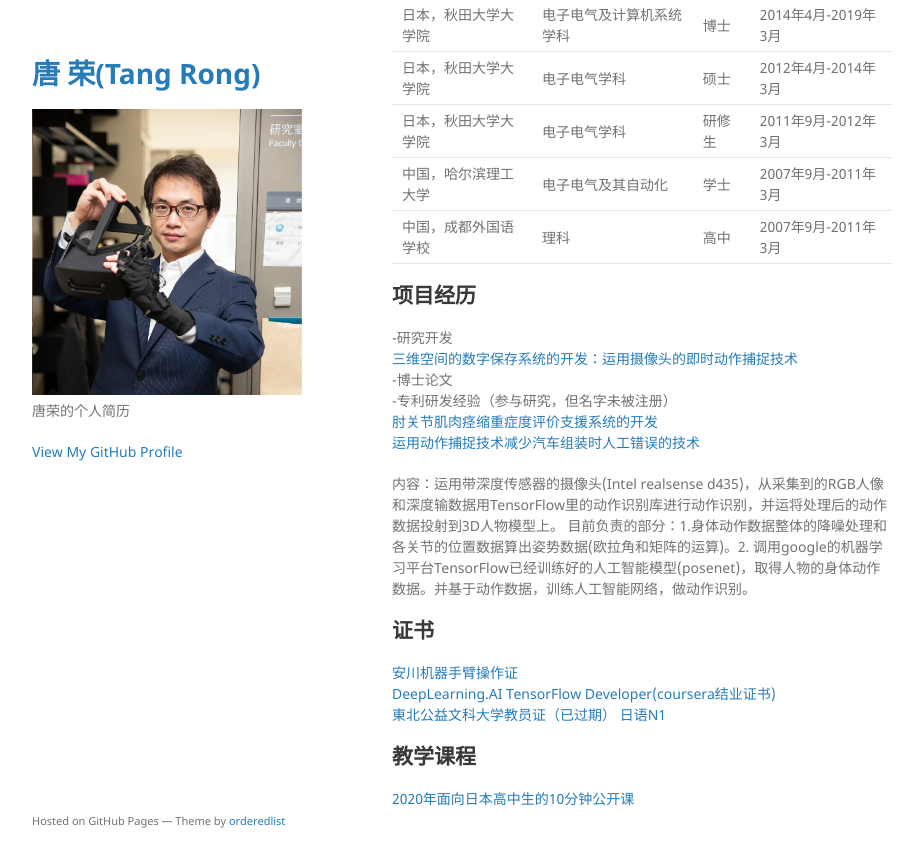
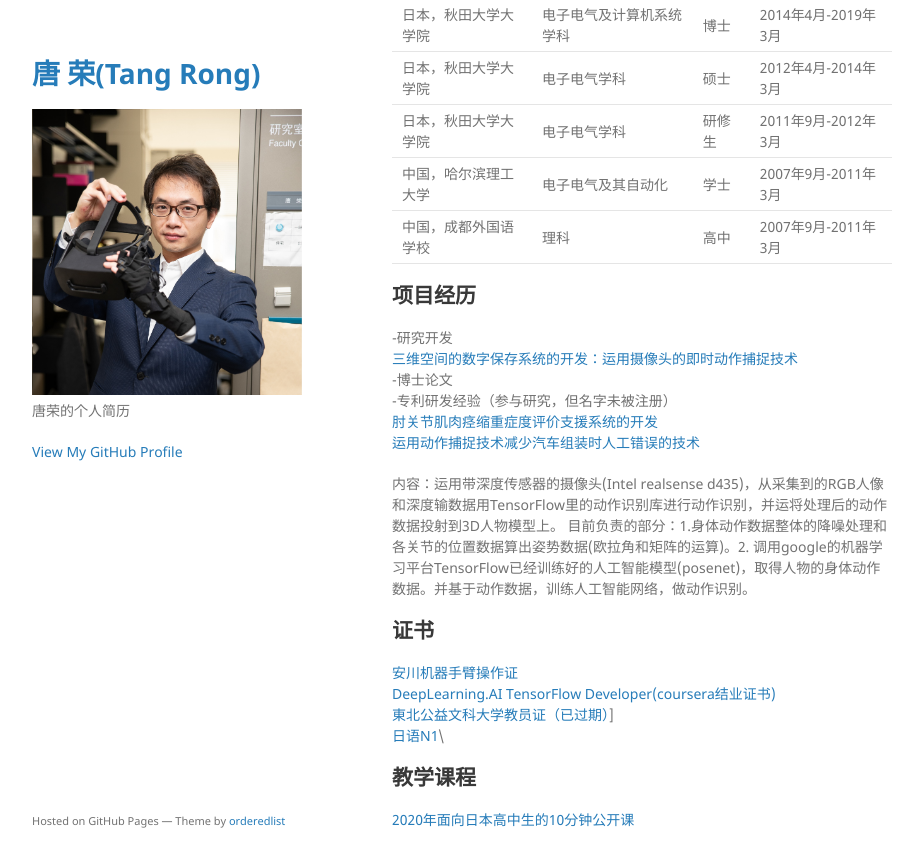
Before and after one commit to CoronovaT/CoronovaT.github.io, a Jekyll site: the page built from index.md, in a window 1280 px wide and 900 px high, scrolled down 554 px. Shown: the top 867 px of the window, without its empty margins (178-1101 px from the left). Built offline with Jekyll 4.4.1, drawn with Linux system fonts in a browser that asks for light colours; our own code applies the rules of GitHub Pages for plain Markdown files.

Commit message:
fixed layout

```diff
--- a/index.md
+++ b/index.md
@@ -42,8 +42,8 @@ layout: default
 ## 证书
 [安川机器手臂操作证](./assets/certificate/yasukawa/yasukawa.html)\
 [DeepLearning.AI TensorFlow Developer(coursera结业证书)](./assets/certificate/coursera/coursera.html)\
-[東北公益文科大学教员证（已过期）](./assets/certificate/koeki/koeki.html)
-[日语N1](./assets/certificate/n1/n1.html)
+[東北公益文科大学教员证（已过期）](./assets/certificate/koeki/koeki.html)]\
+[日语N1](./assets/certificate/n1/n1.html)\
 
 ## 教学课程
 [2020年面向日本高中生的10分钟公开课](./assets/openCourse/openCourse.html)
```
Also changed, not shown: assets/certificate/n1/Inkedn1.jpg (renamed from assets/certificate/language/Inkedn1.jpg), assets/certificate/n1/n1.md (renamed from assets/certificate/language/n1.md).
